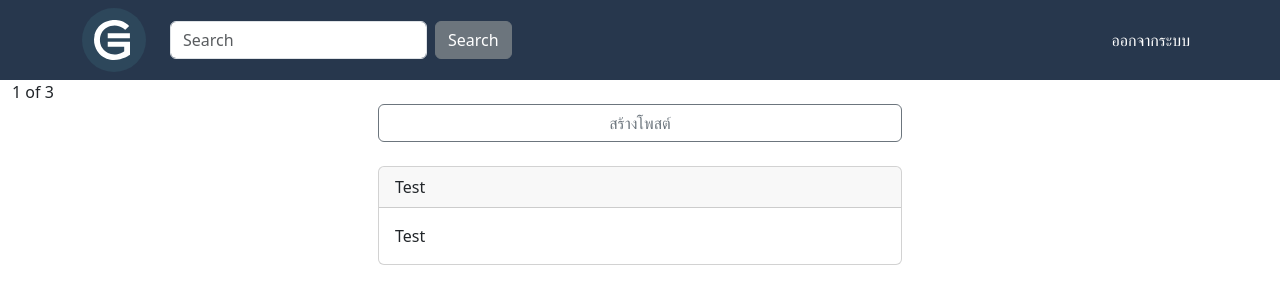
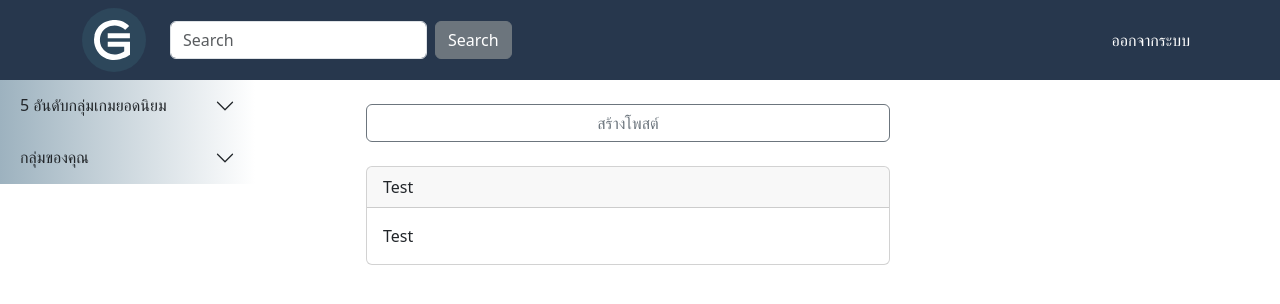
Before and after one commit to sophonwit379/Games-Commu, a React (Vite) app in the folder GameCommu-Client/: page /home in a window 1280 px wide. Shown: the top 304 px of the page. Built offline with nearby package versions, Linux system fonts and the light colour scheme.

Commit message:
add game panel component

```diff
--- /dev/null
+++ b/GameCommu-Client/src/components/GamePanel/GamePanel.css
@@ -0,0 +1,21 @@
+.accordion-item {
+    border: none !important;
+
+  }
+
+.accordion-button {
+    border-radius: 0 !important;
+    background: linear-gradient(to right, #9DB2BF, white) !important;
+}
+
+.accordion-button:focus {
+    box-shadow: none !important;
+}
+
+.accordion-button:not(.collapsed) {
+    color: #000000 !important;
+}
+
+.accordion-body {
+    background: linear-gradient(to right, #DDE6ED, white) !important;
+}
--- /dev/null
+++ b/GameCommu-Client/src/components/GamePanel/GamePanel.jsx
@@ -0,0 +1,42 @@
+import { Container,Accordion } from "react-bootstrap";
+import './GamePanel.css'
+
+function GamePanel() {
+    const main_bg = {
+        background: 'linear-gradient(to right, #DDE6ED, white)',
+    };
+    const bg = {
+        background: 'linear-gradient(to right, #DDE6ED, white)',
+    };
+
+    return (
+        <Container fluid className="p-0 pb-2 rounded" id='main'>
+            <Accordion className="p-0 border-0">
+                <Accordion.Item eventKey="0">
+                    <Accordion.Header className="border-0">5 อันดับกลุ่มเกมยอดนิยม</Accordion.Header>
+                    <Accordion.Body>
+                        <h6 className="pl-2">game 1</h6>
+                        <h6 className="pl-2">game 1</h6>
+                        <h6 className="pl-2">game 1</h6>
+                        <h6 className="pl-2">game 1</h6>
+                        <h6 className="pl-2">game 1</h6>
+                    </Accordion.Body>
+                </Accordion.Item>
+            </Accordion>
+            <Accordion className="p-0">
+                <Accordion.Item eventKey="0">
+                    <Accordion.Header>กลุ่มของคุณ</Accordion.Header>
+                    <Accordion.Body>
+                        <h6 className="pl-2">game 1</h6>
+                        <h6 className="pl-2">game 1</h6>
+                        <h6 className="pl-2">game 1</h6>
+                        <h6 className="pl-2">game 1</h6>
+                        <h6 className="pl-2">game 1</h6>
+                    </Accordion.Body>
+                </Accordion.Item>
+            </Accordion>
+        </Container>
+    )
+}
+
+export default GamePanel;
--- a/GameCommu-Client/src/pages/HomePage/HomePage.jsx
+++ b/GameCommu-Client/src/pages/HomePage/HomePage.jsx
@@ -5,6 +5,7 @@ import { FaUserCircle } from "react-icons/fa";
 import './HomePage.css'
 import Post from '../../components/Post';
 import { useState } from 'react';
+import GamePanel from '../../components/GamePanel/GamePanel';
 
 function HomePage() {
   const navigate = useNavigate();
@@ -38,10 +39,12 @@ function HomePage() {
           </Navbar.Collapse>
         </Container>
       </Navbar>
-      <div>
+      <Container fluid className='p-0'>
         <Row className='m-0 p-0'>
-          <Col>1 of 3</Col>
-          <Col xs={7}>
+          <Col xl className='p-0'>
+            <GamePanel/>
+          </Col>
+          <Col xl={7}>
             <Container className='d-flex justify-content-center flex-column align-items-center'>
               <Button className='mt-4 w-75' variant='outline-secondary' onClick={()=>setModalShow(true)}>
                 สร้างโพสต์
@@ -56,9 +59,9 @@ function HomePage() {
               </Card>
             </Container>
           </Col>
-          <Col></Col>
+          <Col ></Col>
         </Row>
-      </div>
+      </Container>
     </div>
   );
 }
```
